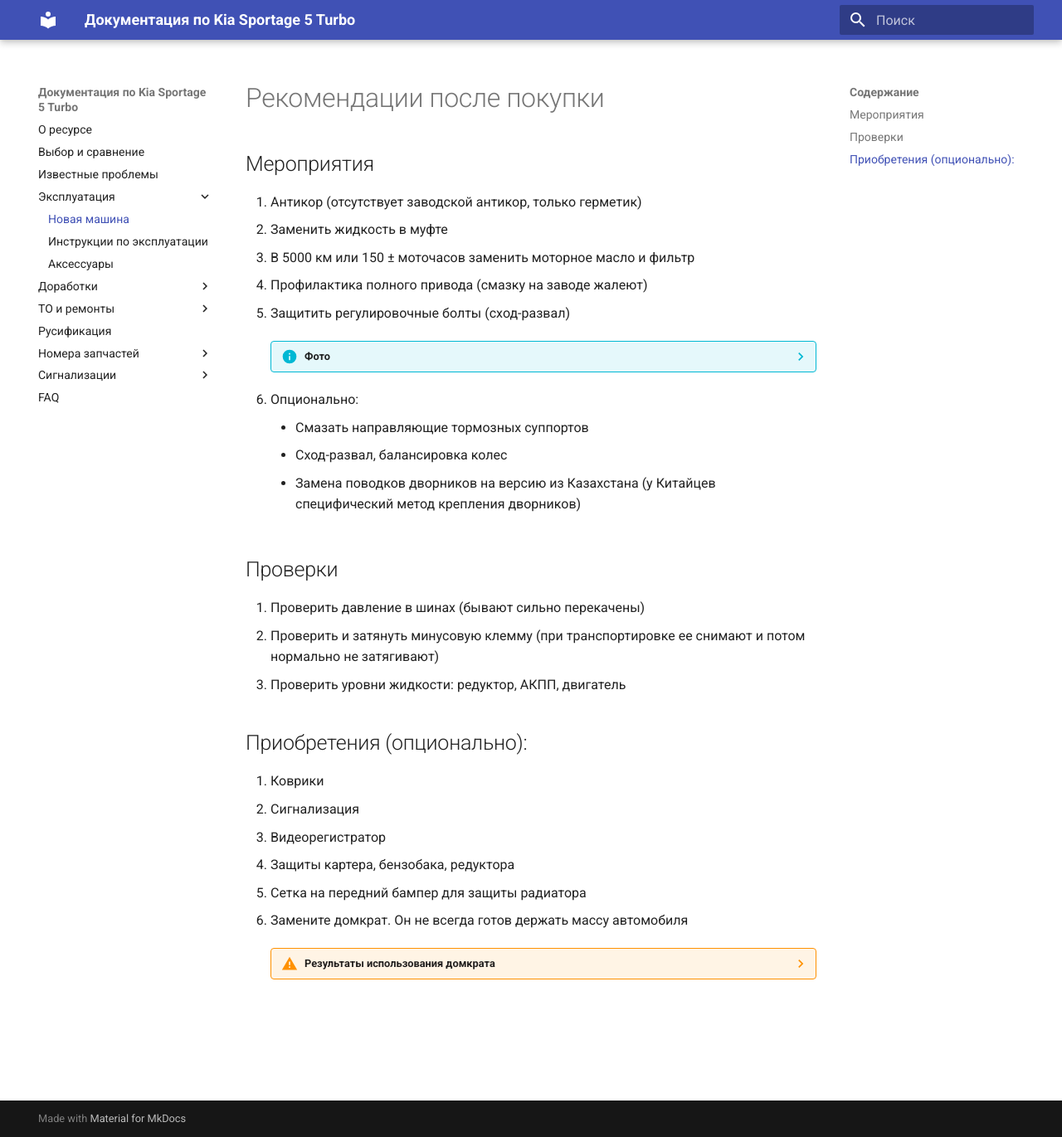
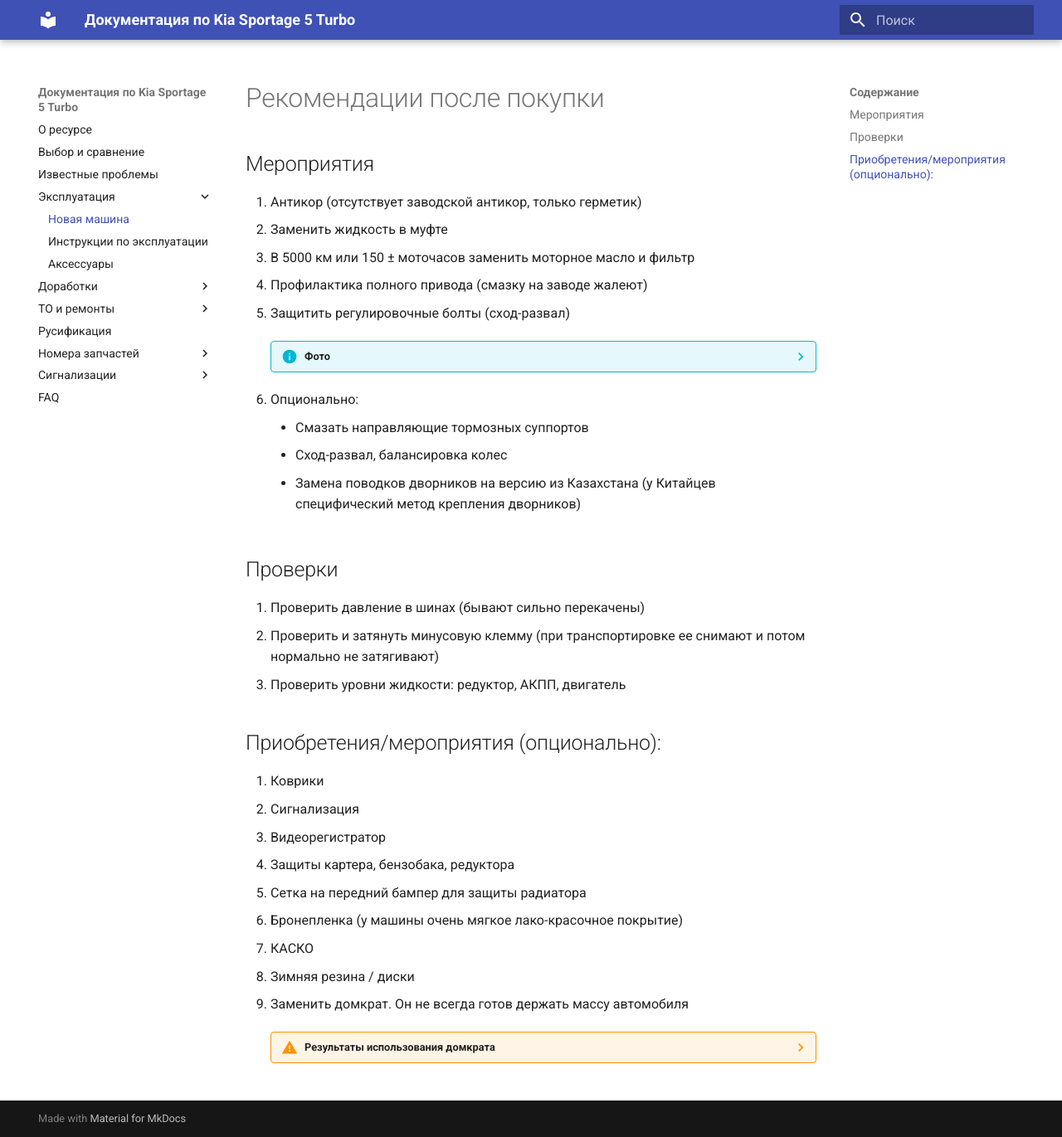
Before and after one commit to kia-sportage-docs/kia-sport5-docs, an MkDocs documentation site: the page built from docs/expluatation/new_car.md, in a window 1280 px wide and 1371 px high. Shown: the whole window at 83% size. Built offline with MkDocs 1.6.1 and Material for MkDocs 9.7.7, drawn with Linux system fonts in a browser that asks for light colours.

Commit message:
add new information to faq

```diff
--- a/docs/expluatation/new_car.md
+++ b/docs/expluatation/new_car.md
@@ -21,13 +21,16 @@
 2. Проверить и затянуть минусовую клемму (при транспортировке ее снимают и потом нормально не затягивают)
 3.  Проверить уровни жидкости: редуктор, АКПП, двигатель
 
-## Приобретения (опционально):
+## Приобретения/мероприятия (опционально):
 1. Коврики
 2. Сигнализация
 3. Видеорегистратор
 4. Защиты картера, бензобака, редуктора
 5. Сетка на передний бампер для защиты радиатора
-6. Замените домкрат. Он не всегда готов держать массу автомобиля
+6. Бронепленка (у машины очень мягкое лако-красочное покрытие)
+7. КАСКО
+8. Зимняя резина / диски
+9. Заменить домкрат. Он не всегда готов держать массу автомобиля
 
     ??? warning "Результаты использования домкрата"
         ![Image title](../images/jack.jpg)
```
Also changed, not shown: docs/faq.md (+10 -6 lines).
